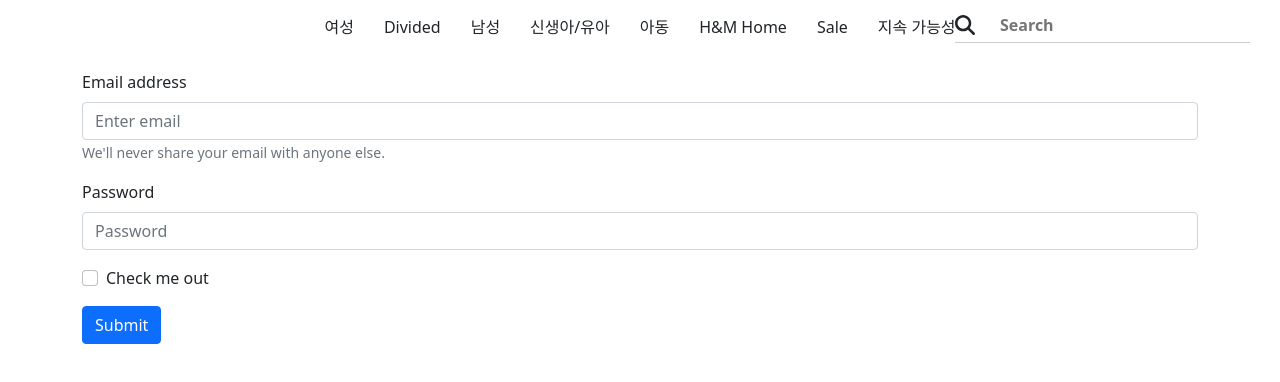
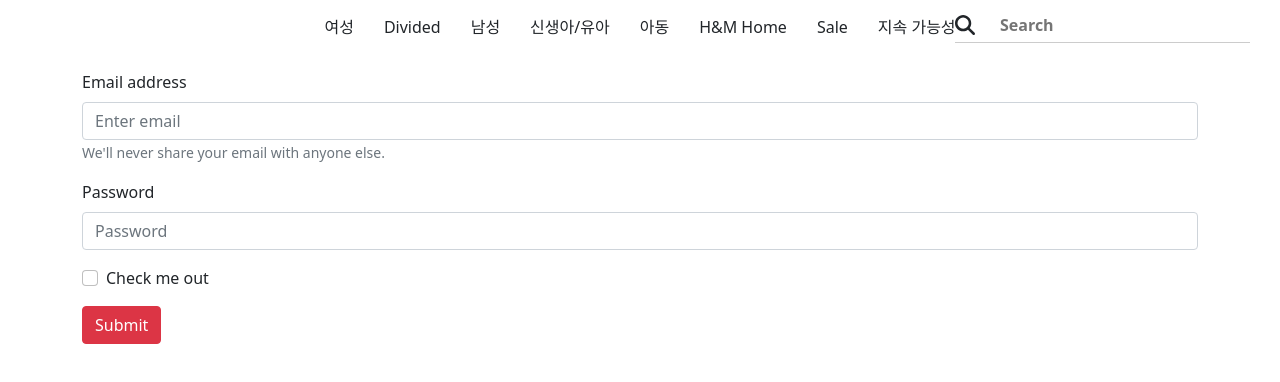
Before and after one commit to yunsungjoong/react-hnm-clone, a React (Create React App) app: page /login in a window 1280 px wide. Shown: the part 220-602 px from the top of the page. Built offline with nearby package versions, Linux system fonts and the light colour scheme.

Commit message:
로그인 기능 추가

```diff
--- a/src/App.css
+++ b/src/App.css
@@ -1,4 +1,8 @@
 /* Nav CSS */
+
+.login-form {
+  margin-top: 100px;
+}
 .login-button {
   display: flex;
   justify-content: flex-end;
--- a/src/App.js
+++ b/src/App.js
@@ -9,6 +9,7 @@ import Login from './page/Login';
 import ProductDetail from './page/ProductDetail';
 import 'bootstrap/dist/css/bootstrap.min.css';
 import Slick from './component/Slick';
+import { useState } from 'react';
 
 /*
 1. 전체상품페이지, 로그인, 상품상세페이지
@@ -20,6 +21,7 @@ import Slick from './component/Slick';
 7. 상품을 검색할 수 있다.
 */
 function App() {
+  const[authenticate, setAuthenticate] = useState(false) // true면 로그인이 . 됨false면 로그인이 안됨
   return (
     <div>
       {/* 헤더 */}
--- a/src/page/Login.js
+++ b/src/page/Login.js
@@ -3,12 +3,17 @@ import Button from 'react-bootstrap/Button';
 import Form from 'react-bootstrap/Form';
 import Container from 'react-bootstrap/Container';
 const Login = () => {
+    const loginUser = (e) => {
+        e.preventDefault()
+        console.log("login user function issue")
+    }
     return (
         <div>
         <Container>
-           <Form>
 
-            <Form.Group className="mb-3" controlId="formBasicEmail">
+
+                        <Form onSubmit={(e)=>loginUser(e)}>
+                            <Form.Group className="mb-3"  controlId="formBasicEmail">
                                 <Form.Label>Email address</Form.Label>
                                 <Form.Control type="email" placeholder="Enter email" />
                                 <Form.Text className="text-muted">
@@ -23,10 +28,12 @@ const Login = () => {
                             <Form.Group className="mb-3" controlId="formBasicCheckbox">
                                 <Form.Check type="checkbox" label="Check me out" />
                             </Form.Group>
-            <Button variant="primary" type="submit">
+                            <Button variant="danger" type="submit">
                                 Submit
                             </Button>
                         </Form>
+
+
         </Container>
         </div>
     );
```
Lines whose indentation alone changed are shown as unchanged.
